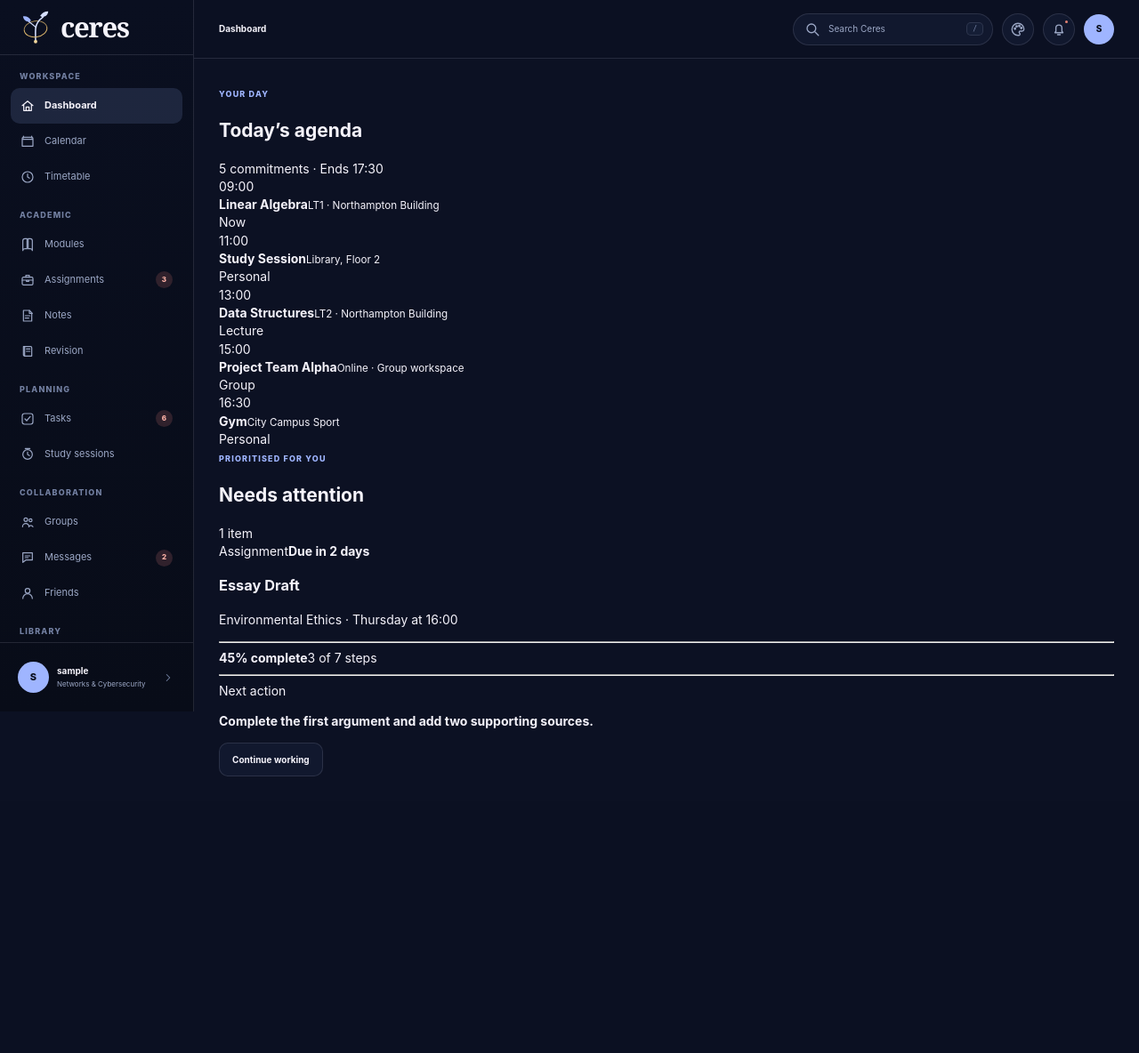
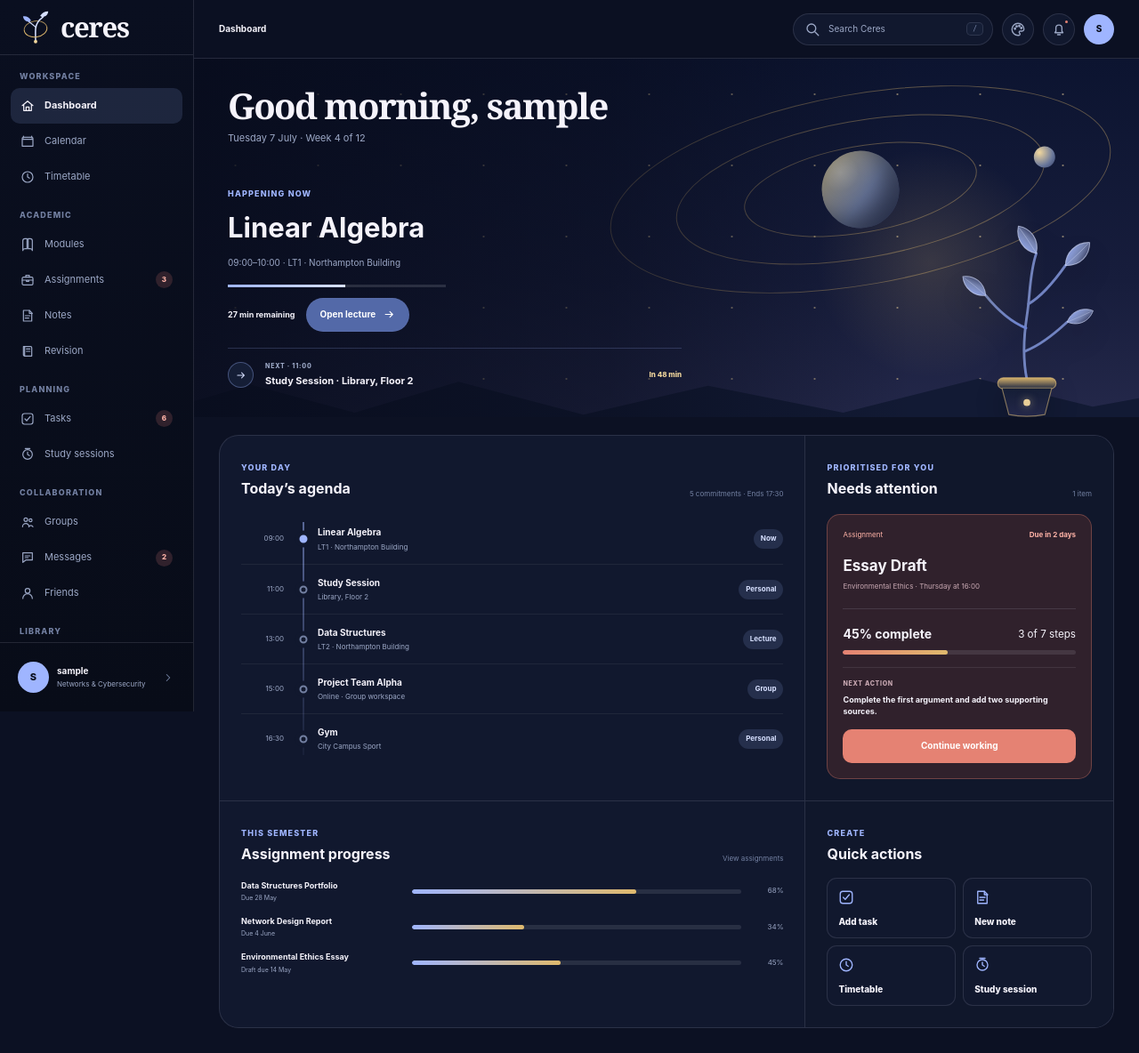
Before and after one commit to marsphobos01/ceres, a Django app: page /dashboard/ in a window 1280 px wide. Shown: the whole page at 89% size. Before the commit the page ends 873 px from the top, so only its background shows below. Run offline with Django 5.2, Linux system fonts and the light colour scheme; the visitor is signed in with stand-in values (Sample User, id 1); parts of the project's set-up code (start-up, migrations or seed data) failed here and were passed over.

Commit message:
Render the exact application prototype dashboard in Django

```diff
--- a/core/templates/core/dashboard.html
+++ b/core/templates/core/dashboard.html
@@ -1,12 +1,15 @@
 {% extends "base.html" %}
+{% load static %}
 
-{% block title %}Dashboard - Ceres{% endblock %}
+{% block title %}Ceres — Dashboard{% endblock %}
 {% block breadcrumb %}Dashboard{% endblock %}
 
-{% block header %}
-<link rel="stylesheet" href="/static/css/prototype-dashboard.css">
-<link rel="stylesheet" href="/static/css/prototype-dashboard-plant-svg.css">
+{% block page_styles %}
+  <link rel="stylesheet" href="{% static 'css/prototype-dashboard.css' %}">
+  <link rel="stylesheet" href="{% static 'css/prototype-dashboard-plant-svg.css' %}">
+{% endblock %}
 
+{% block content %}
 <section class="dashboard-hero">
   <div class="hero-stars" aria-hidden="true"></div>
   <div class="hero-system" aria-hidden="true">
@@ -18,147 +21,90 @@
   </div>
   <div class="hero-hills" aria-hidden="true"></div>
 
+  <!-- Intentional deviation from the source prototype: one connected SVG plant
+       replaces the original disconnected CSS stems and leaves. -->
   <svg class="hero-plant-svg" viewBox="0 0 190 224" aria-hidden="true">
     <defs>
-            <linearGradient id="plant-stem-gradient" x1="0" y1="0" x2="1" y2="1">
-                <stop offset="0" stop-color="var(--plant)"></stop>
-                <stop offset="1" stop-color="var(--accent-soft)"></stop>
-            </linearGradient>
-            <linearGradient id="plant-leaf-gradient" x1="0" y1="0" x2="1" y2="1">
-                <stop offset="0" stop-color="var(--accent)"></stop>
-                <stop offset="0.55" stop-color="var(--plant)"></stop>
-                <stop offset="1" stop-color="var(--hero-c)"></stop>
-            </linearGradient>
-            <linearGradient id="plant-rim-gradient" x1="0" y1="0" x2="0" y2="1">
-                <stop offset="0" stop-color="var(--gold)"></stop>
-                <stop offset="1" stop-color="var(--surface-3)"></stop>
-            </linearGradient>
-            <linearGradient id="plant-pot-gradient" x1="0" y1="0" x2="0" y2="1">
-                <stop offset="0" stop-color="var(--surface-2)"></stop>
-                <stop offset="1" stop-color="var(--hero-c)"></stop>
-            </linearGradient>
+      <linearGradient id="plant-stem-gradient" x1="0" y1="0" x2="1" y2="1"><stop offset="0" stop-color="var(--plant)"/><stop offset="1" stop-color="var(--accent-soft)"/></linearGradient>
+      <linearGradient id="plant-leaf-gradient" x1="0" y1="0" x2="1" y2="1"><stop offset="0" stop-color="var(--accent)"/><stop offset=".55" stop-color="var(--plant)"/><stop offset="1" stop-color="var(--hero-c)"/></linearGradient>
+      <linearGradient id="plant-rim-gradient" x1="0" y1="0" x2="0" y2="1"><stop offset="0" stop-color="var(--gold)"/><stop offset="1" stop-color="var(--surface-3)"/></linearGradient>
+      <linearGradient id="plant-pot-gradient" x1="0" y1="0" x2="0" y2="1"><stop offset="0" stop-color="var(--surface-2)"/><stop offset="1" stop-color="var(--hero-c)"/></linearGradient>
     </defs>
-
-        <path class="plant-stem-line" d="M95 178 C90 154 91 130 95 104 C99 79 98 54 106 31"></path>
-        <path class="plant-stem-line" d="M94 118 C76 111 60 96 47 80"></path>
-        <path class="plant-stem-line" d="M97 90 C114 80 128 62 140 45"></path>
-        <path class="plant-stem-line" d="M93 145 C111 138 127 125 142 111"></path>
-
-        <g transform="translate(106 31) rotate(-118) scale(.9)">
-            <path class="plant-leaf-shape" d="M0 0 C10 -13 29 -15 42 -4 C32 9 14 12 0 0 Z"></path>
-            <path class="plant-leaf-vein" d="M1 0 C14 -1 27 -2 39 -4"></path>
-        </g>
-        <g transform="translate(47 80) rotate(225) scale(.82)">
-            <path class="plant-leaf-shape" d="M0 0 C10 -13 29 -15 42 -4 C32 9 14 12 0 0 Z"></path>
-            <path class="plant-leaf-vein" d="M1 0 C14 -1 27 -2 39 -4"></path>
-        </g>
-        <g transform="translate(140 45) rotate(-38) scale(.92)">
-            <path class="plant-leaf-shape" d="M0 0 C10 -13 29 -15 42 -4 C32 9 14 12 0 0 Z"></path>
-            <path class="plant-leaf-vein" d="M1 0 C14 -1 27 -2 39 -4"></path>
-        </g>
-        <g transform="translate(142 111) rotate(-18) scale(.78)">
-            <path class="plant-leaf-shape" d="M0 0 C10 -13 29 -15 42 -4 C32 9 14 12 0 0 Z"></path>
-            <path class="plant-leaf-vein" d="M1 0 C14 -1 27 -2 39 -4"></path>
-        </g>
-
-        <rect class="plant-pot-rim-svg" x="61" y="176" width="68" height="13" rx="6.5"></rect>
-        <path class="plant-pot-svg" d="M66 188 H124 L116 219 Q95 223 74 219 Z"></path>
-        <circle class="plant-seed-svg" cx="95" cy="205" r="4"></circle>
+    <path class="plant-stem-line" d="M95 178 C90 154 91 130 95 104 C99 79 98 54 106 31"/>
+    <path class="plant-stem-line" d="M94 118 C76 111 60 96 47 80"/>
+    <path class="plant-stem-line" d="M97 90 C114 80 128 62 140 45"/>
+    <path class="plant-stem-line" d="M93 145 C111 138 127 125 142 111"/>
+    <g transform="translate(106 31) rotate(-118) scale(.9)"><path class="plant-leaf-shape" d="M0 0 C10 -13 29 -15 42 -4 C32 9 14 12 0 0 Z"/><path class="plant-leaf-vein" d="M1 0 C14 -1 27 -2 39 -4"/></g>
+    <g transform="translate(47 80) rotate(225) scale(.82)"><path class="plant-leaf-shape" d="M0 0 C10 -13 29 -15 42 -4 C32 9 14 12 0 0 Z"/><path class="plant-leaf-vein" d="M1 0 C14 -1 27 -2 39 -4"/></g>
+    <g transform="translate(140 45) rotate(-38) scale(.92)"><path class="plant-leaf-shape" d="M0 0 C10 -13 29 -15 42 -4 C32 9 14 12 0 0 Z"/><path class="plant-leaf-vein" d="M1 0 C14 -1 27 -2 39 -4"/></g>
+    <g transform="translate(142 111) rotate(-18) scale(.78)"><path class="plant-leaf-shape" d="M0 0 C10 -13 29 -15 42 -4 C32 9 14 12 0 0 Z"/><path class="plant-leaf-vein" d="M1 0 C14 -1 27 -2 39 -4"/></g>
+    <rect class="plant-pot-rim-svg" x="61" y="176" width="68" height="13" rx="6.5"/>
+    <path class="plant-pot-svg" d="M66 188 H124 L116 219 Q95 223 74 219 Z"/>
+    <circle class="plant-seed-svg" cx="95" cy="205" r="4"/>
   </svg>
 
   <h1>Good morning, {{ user.get_username|default:"Morgan" }}</h1>
   <p class="hero-date">{% now "l j F" %} · Week 4 of 12</p>
-
   <article class="current-event">
     <span class="eyebrow">Happening now</span>
     <h2>Linear Algebra</h2>
     <div class="event-meta">09:00–10:00 · LT1 · Northampton Building</div>
-        <div class="event-progress" aria-hidden="true"><span></span></div>
-        <div class="current-actions">
-            <strong>27 min remaining</strong>
-            <a class="button primary round" href="{% url 'academics:index' %}">
-                Open lecture
-                <svg class="icon" aria-hidden="true"><use href="#i-chevron"></use></svg>
-            </a>
-        </div>
-        <div class="next-event">
-            <span class="next-event-icon" aria-hidden="true"><svg class="icon"><use href="#i-chevron"></use></svg></span>
-            <span><small>Next · 11:00</small><b>Study Session · Library, Floor 2</b></span>
+    <div class="current-progress" aria-hidden="true"><i></i></div>
+    <div class="current-actions"><b>27 min remaining</b><a class="button primary round" href="{% url 'academics:index' %}">Open lecture <svg class="icon" aria-hidden="true"><use href="#i-arrow"/></svg></a></div>
+  </article>
+  <article class="next-event">
+    <span class="next-event-icon"><svg class="icon" aria-hidden="true"><use href="#i-arrow"/></svg></span>
+    <div><small>Next · 11:00</small><b>Study Session · Library, Floor 2</b></div>
     <em>In 48 min</em>
-        </div>
   </article>
 </section>
-{% endblock %}
 
-{% block content %}
 <section class="dashboard-workspace">
-    <article class="dashboard-panel" aria-labelledby="agenda-title">
-        <header class="section-heading">
-            <div>
-                <span class="eyebrow">Your day</span>
-                <h2 id="agenda-title">Today’s agenda</h2>
-            </div>
-            <span>5 commitments · Ends 17:30</span>
-        </header>
-
-        <div class="dashboard-agenda">
-            <div class="agenda-event agenda-event--now">
-                <time datetime="09:00">09:00</time>
-                <span class="agenda-node" aria-hidden="true"></span>
-                <div><b>Linear Algebra</b><small>LT1 · Northampton Building</small></div>
-                <span class="agenda-tag">Now</span>
-            </div>
-            <div class="agenda-event">
-                <time datetime="11:00">11:00</time>
-                <span class="agenda-node" aria-hidden="true"></span>
-                <div><b>Study Session</b><small>Library, Floor 2</small></div>
-                <span class="agenda-tag">Personal</span>
-            </div>
-            <div class="agenda-event">
-                <time datetime="13:00">13:00</time>
-                <span class="agenda-node" aria-hidden="true"></span>
-                <div><b>Data Structures</b><small>LT2 · Northampton Building</small></div>
-                <span class="agenda-tag">Lecture</span>
-            </div>
-            <div class="agenda-event">
-                <time datetime="15:00">15:00</time>
-                <span class="agenda-node" aria-hidden="true"></span>
-                <div><b>Project Team Alpha</b><small>Online · Group workspace</small></div>
-                <span class="agenda-tag">Group</span>
-            </div>
-            <div class="agenda-event">
-                <time datetime="16:30">16:30</time>
-                <span class="agenda-node" aria-hidden="true"></span>
-                <div><b>Gym</b><small>City Campus Sport</small></div>
-                <span class="agenda-tag">Personal</span>
-            </div>
+  <article class="dashboard-cell">
+    <header class="section-heading"><div><span class="eyebrow">Your day</span><h2>Today’s agenda</h2></div><span>5 commitments · Ends 17:30</span></header>
+    <div class="timeline">
+      <div class="timeline-row now"><time>09:00</time><i class="timeline-node"></i><div><b>Linear Algebra</b><small>LT1 · Northampton Building</small></div><span class="status-pill">Now</span></div>
+      <div class="timeline-row"><time>11:00</time><i class="timeline-node"></i><div><b>Study Session</b><small>Library, Floor 2</small></div><span class="status-pill">Personal</span></div>
+      <div class="timeline-row"><time>13:00</time><i class="timeline-node"></i><div><b>Data Structures</b><small>LT2 · Northampton Building</small></div><span class="status-pill">Lecture</span></div>
+      <div class="timeline-row"><time>15:00</time><i class="timeline-node"></i><div><b>Project Team Alpha</b><small>Online · Group workspace</small></div><span class="status-pill">Group</span></div>
+      <div class="timeline-row"><time>16:30</time><i class="timeline-node"></i><div><b>Gym</b><small>City Campus Sport</small></div><span class="status-pill">Personal</span></div>
     </div>
   </article>
 
-    <aside class="dashboard-panel dashboard-panel--side" aria-labelledby="attention-title">
-        <header class="section-heading">
-            <div>
-                <span class="eyebrow">Prioritised for you</span>
-                <h2 id="attention-title">Needs attention</h2>
-            </div>
-            <span>1 item</span>
-        </header>
-
+  <aside class="dashboard-cell">
+    <header class="section-heading"><div><span class="eyebrow">Prioritised for you</span><h2>Needs attention</h2></div><span>1 item</span></header>
     <article class="attention-card">
-            <div class="attention-card__top"><span>Assignment</span><strong>Due in 2 days</strong></div>
+      <header><span>Assignment</span><b>Due in 2 days</b></header>
       <h3>Essay Draft</h3>
       <p>Environmental Ethics · Thursday at 16:00</p>
-            <hr>
-            <div class="attention-progress"><strong>45% complete</strong><span>3 of 7 steps</span></div>
-            <div class="attention-bar" aria-hidden="true"><span></span></div>
-            <hr>
-            <span class="attention-next">Next action</span>
-            <p><strong>Complete the first argument and add two supporting sources.</strong></p>
-            <a class="button" href="{% url 'academics:index' %}">Continue working</a>
+      <div class="divider"></div>
+      <div class="metric-row"><b>45% complete</b><small>3 of 7 steps</small></div>
+      <div class="progress-bar"><i style="width:45%"></i></div>
+      <div class="next-action"><small>Next action</small><b>Complete the first argument and add two supporting sources.</b></div>
+      <a class="button danger" style="width:100%;margin-top:14px" href="{% url 'academics:index' %}">Continue working</a>
     </article>
+  </aside>
+
+  <article class="dashboard-cell">
+    <header class="section-heading"><div><span class="eyebrow">This semester</span><h2>Assignment progress</h2></div><span>View assignments</span></header>
+    <div class="assignment-progress-list">
+      <div class="assignment-progress"><div><b>Data Structures Portfolio</b><small>Due 28 May</small></div><div class="progress-bar"><i style="width:68%"></i></div><em>68%</em></div>
+      <div class="assignment-progress"><div><b>Network Design Report</b><small>Due 4 June</small></div><div class="progress-bar"><i style="width:34%"></i></div><em>34%</em></div>
+      <div class="assignment-progress"><div><b>Environmental Ethics Essay</b><small>Draft due 14 May</small></div><div class="progress-bar"><i style="width:45%"></i></div><em>45%</em></div>
+    </div>
+  </article>
+
+  <aside class="dashboard-cell">
+    <header class="section-heading"><div><span class="eyebrow">Create</span><h2>Quick actions</h2></div></header>
+    <div class="quick-grid">
+      <a class="quick-action" href="{% url 'planning:index' %}"><svg class="icon" aria-hidden="true"><use href="#i-check"/></svg><span>Add task</span></a>
+      <a class="quick-action" href="{% url 'content:index' %}"><svg class="icon" aria-hidden="true"><use href="#i-note"/></svg><span>New note</span></a>
+      <a class="quick-action" href="{% url 'academics:index' %}"><svg class="icon" aria-hidden="true"><use href="#i-clock"/></svg><span>Timetable</span></a>
+      <a class="quick-action" href="{% url 'planning:index' %}"><svg class="icon" aria-hidden="true"><use href="#i-session"/></svg><span>Study session</span></a>
+    </div>
   </aside>
 </section>
 
-<!-- These values are presentation placeholders from the approved dashboard draft.
-     Later dashboard and academic issues should replace them with real query data. -->
+<!-- The visible dashboard values match the application prototype and remain
+     presentation placeholders until their owning feature issues supply real data. -->
 {% endblock %}
```
Lines whose indentation alone changed are shown as unchanged.
